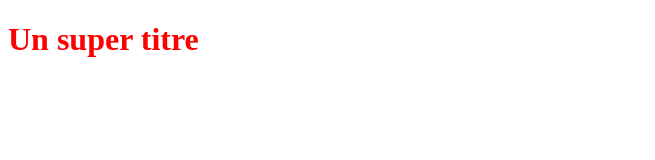
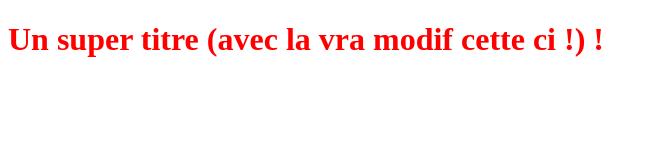
Before and after one commit to c-jules-c/OCRtest, a plain HTML site: page index.html in a window 1280 px wide. Shown: the whole page, without its empty margins (0-655 px from the left). Drawn offline with Linux system fonts and the light colour scheme.

Commit message:
real modif index.html

```diff
--- a/index.html
+++ b/index.html
@@ -5,6 +5,6 @@
    <link rel="stylesheet" type="text/css" href="styles.css">
 </head>
 <body>
-   <h1>Un super titre</h1>
+   <h1>Un super titre (avec la vra modif cette ci !) !</h1>
 </body>
 </html>
```
